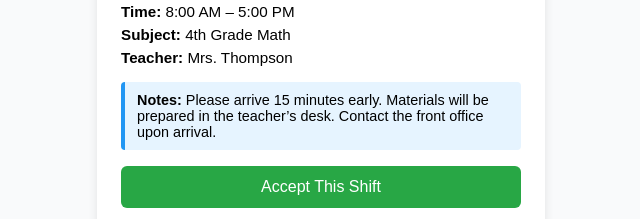
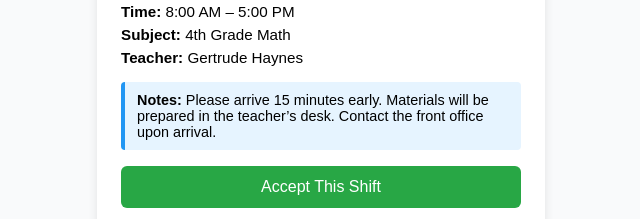
Before and after one commit to anik-m2sys/k12_subs, a plain HTML site: page index.html in a window 1280 px wide. Shown: the part 341-560 px from the top of the page, 319-959 px from the left. Drawn offline with Linux system fonts and the light colour scheme.

Commit message:
Update index.html

```diff
--- a/index.html
+++ b/index.html
@@ -91,7 +91,7 @@
       <p><strong>Date:</strong> July 30, 2025</p>
       <p><strong>Time:</strong> 8:00 AM – 5:00 PM</p>
       <p><strong>Subject:</strong> 4th Grade Math</p>
-      <p><strong>Teacher:</strong> Mrs. Thompson</p>
+      <p><strong>Teacher:</strong> Gertrude Haynes </p>
     </div>
     <div class="note">
       <strong>Notes:</strong> Please arrive 15 minutes early. Materials will be prepared in the teacher’s desk. Contact the front office upon arrival.
```
